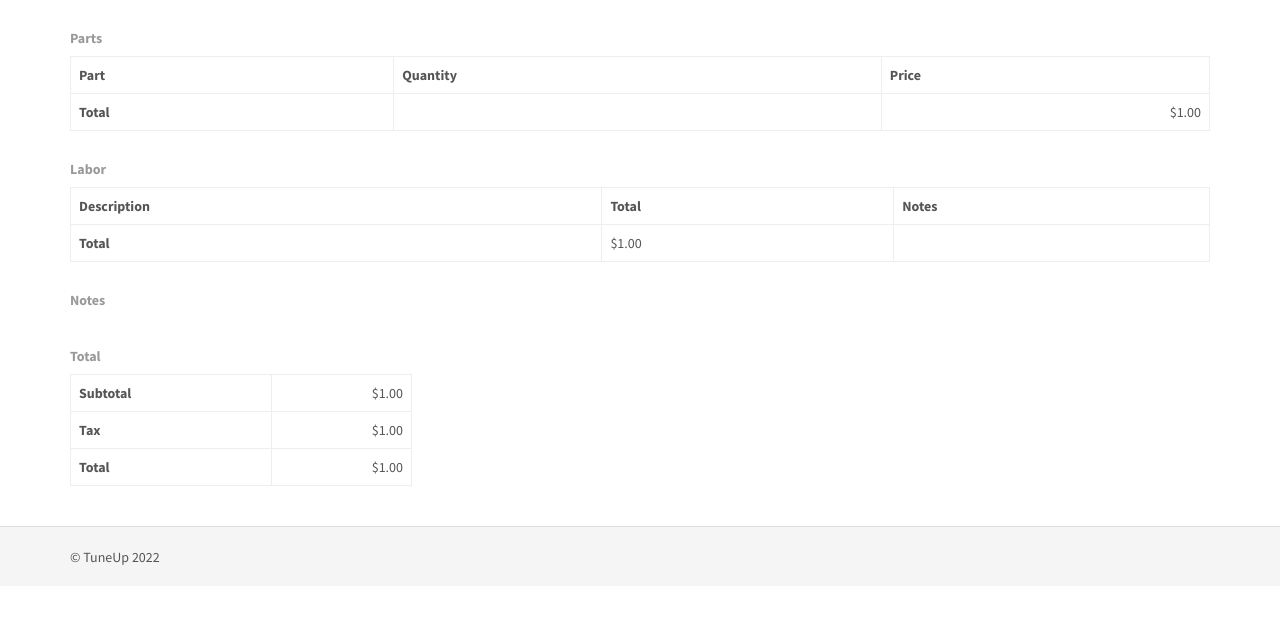
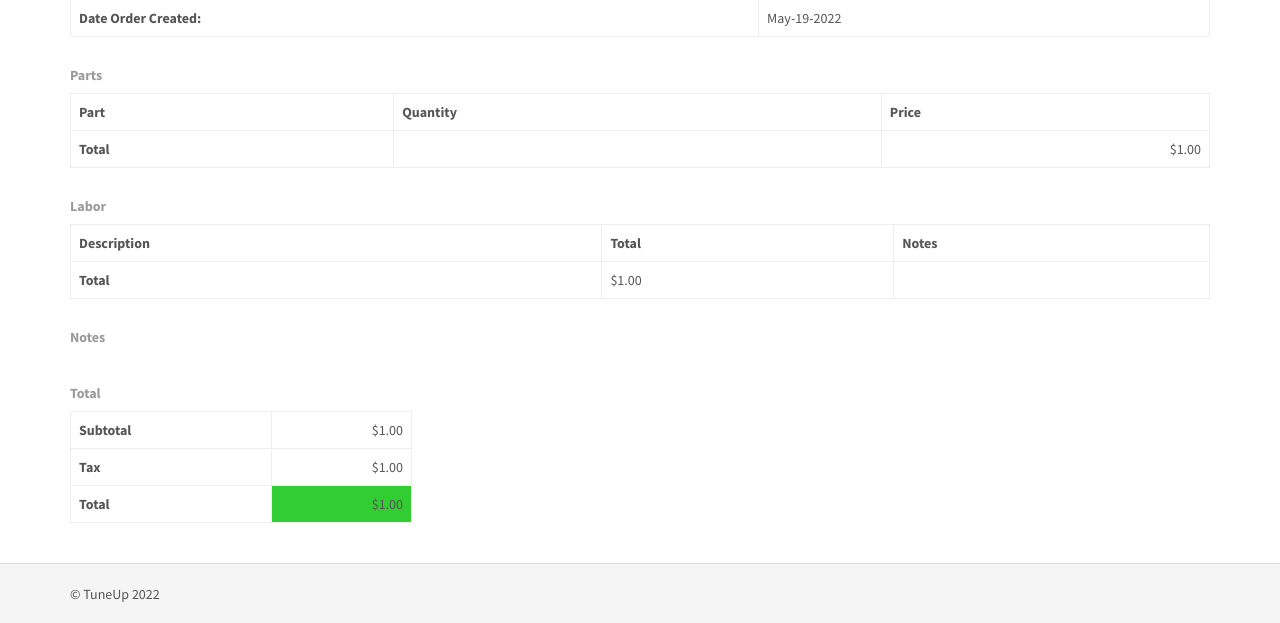
Before and after one commit to micahsoftdotexe/OpenMechanic, a Yii app: template views/order/_order_template.php in a window 1280 px wide. Shown: the part 386-1009 px from the top of the page. Before the commit the page ends 951 px from the top, so only its background shows below. Run offline with PHP 8.4 and a stand-in for Yii, Linux system fonts and the light colour scheme; the template is opened without the code that fills it, so the values that code supplies are empty; some libraries are stand-ins or nearby versions.

Commit message:
Added highlight to total cell and date created

```diff
--- a/views/order/_order_template.php
+++ b/views/order/_order_template.php
@@ -43,6 +43,10 @@ use \app\models\QuantityType;
     <tr id="odometer_reading">
       <th scope="row"> Odometer Reading: </th>
       <td> <?= $order->odometer_reading ?> </td>
+    </tr>
+    <tr id="order_date">
+      <th scope="row"> Date Order Created: </th>
+      <td> <?= date_format(date_create($order->date), "M-d-Y") ?> </td>
     </tr>
   </table>
 </div>
@@ -118,7 +122,7 @@ use \app\models\QuantityType;
     </tr>
     <tr>
       <th scope="col">Total</th>
-      <td class="text-right"><?= '$'.number_format(round($order->total, 2), 2) ?></td>
+      <td class="text-right" style="background:limegreen"><?= '$'.number_format(round($order->total, 2), 2) ?></td>
     </tr>
   </table>
 </div>
```
